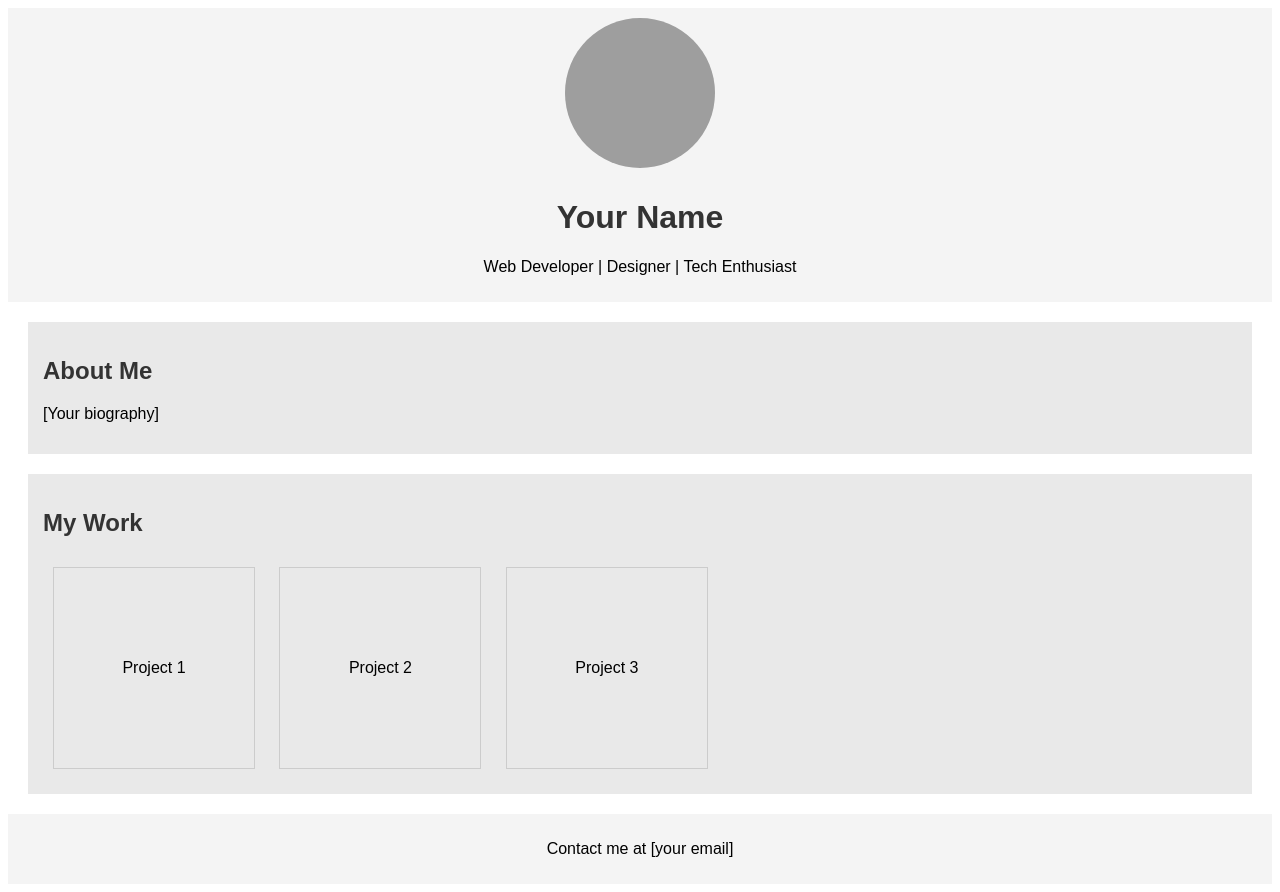
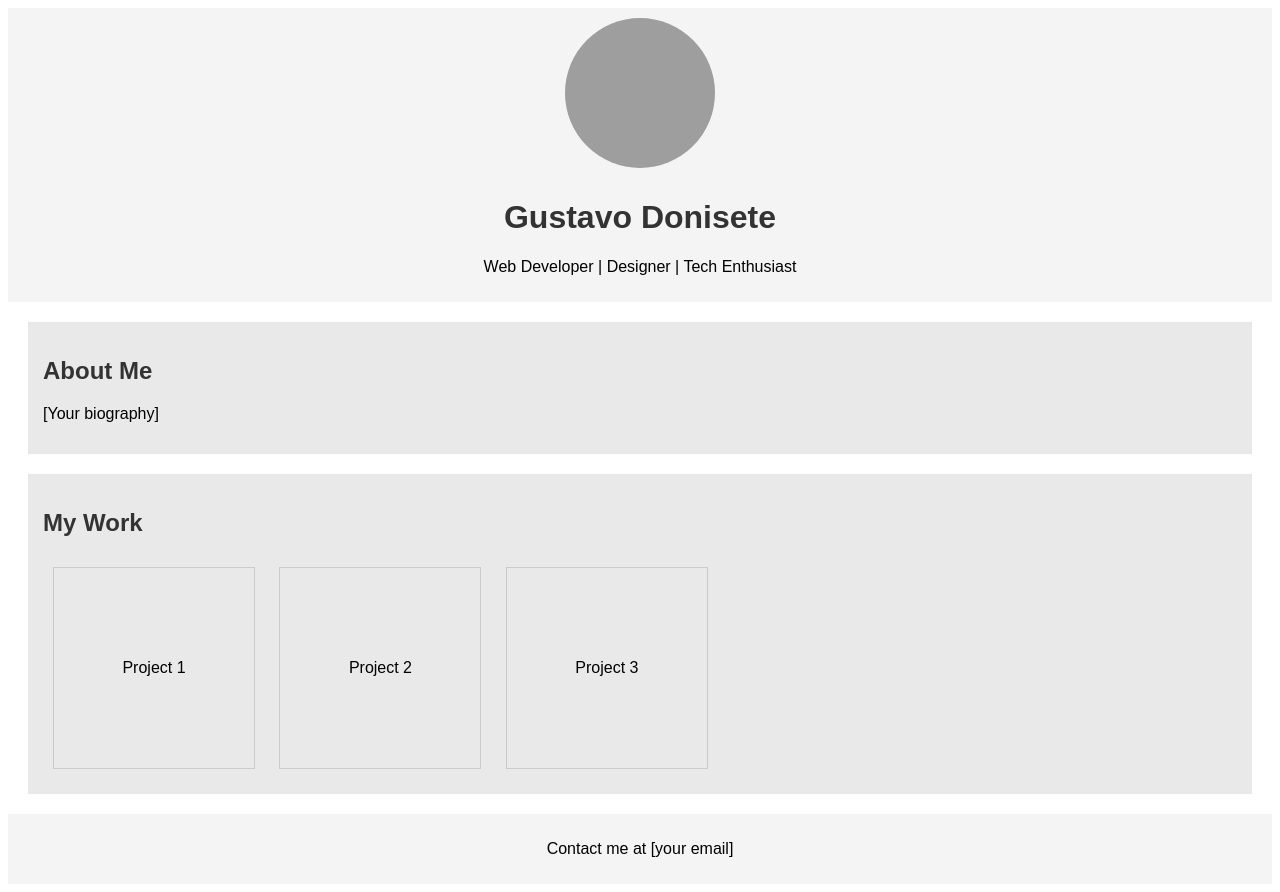
Before and after one commit to GustavoDonisete/Teste-controle-de-vers-o, a plain HTML site: page index.html in a window 1280 px wide. Drawn offline with Linux system fonts and the light colour scheme; grey boxes are pictures that could not be loaded.

Commit message:
Update index.html
Teste mudança de texto

```diff
--- a/index.html
+++ b/index.html
@@ -6,7 +6,7 @@
 <body>
     <header>
         <img src="https://i.imgur.com/KvEuBiI.png">
-        <h1>Your Name</h1>
+        <h1>Gustavo Donisete</h1>
         <p>Web Developer | Designer | Tech Enthusiast</p>
     </header>
     <section id="bio">
```
